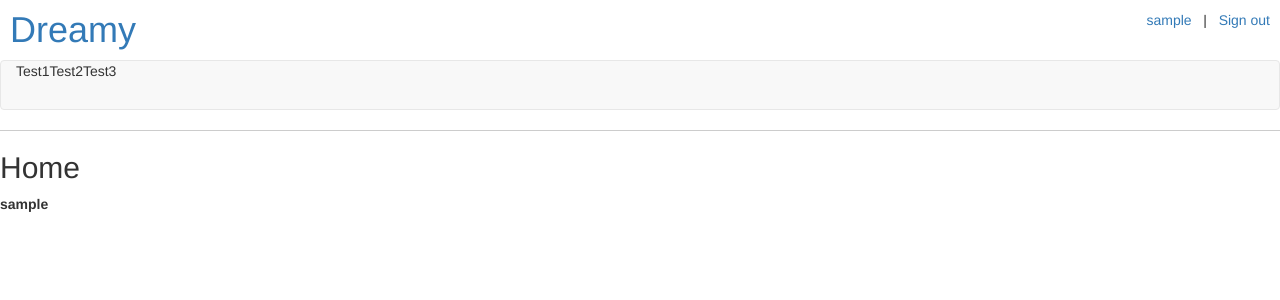
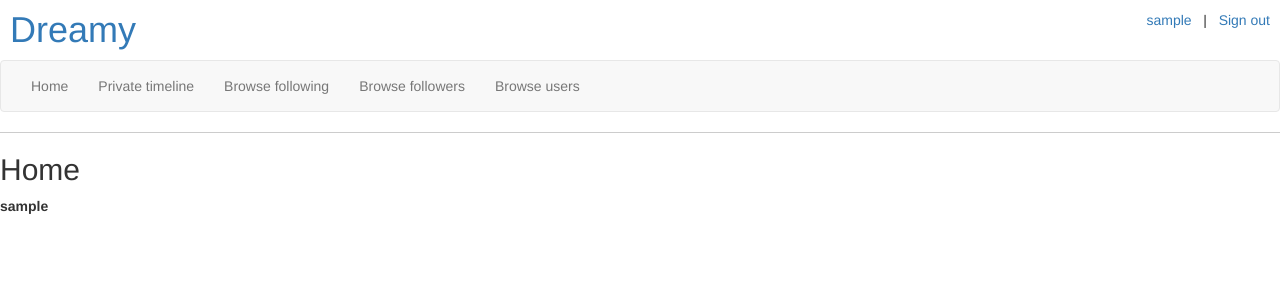
Before and after one commit to LVH-27/dreamy, a Django app: page / in a window 1280 px wide. Shown: the top 300 px of the page. Run offline with Django 3.2, Linux system fonts and the light colour scheme; the visitor is signed in with stand-in values (Sample User, id 1); some libraries are stand-ins or nearby versions.

Commit message:
Added conditional links to navbar

```diff
--- a/templates/dreamy/base.html
+++ b/templates/dreamy/base.html
@@ -1,3 +1,5 @@
+{% load static %}
+
 <html>
   <head>
     <title>Dream Implementation Insta</title>
@@ -26,6 +28,7 @@
             &nbsp; | &nbsp;
           <a href="{% url 'logout' %}">Sign out</a>
         {% else %}
+          <a href="{% url 'register' %}">Register</a>
           <a href="{% url 'login' %}">Sign in</a>
         {% endif %}
       </div>
@@ -37,9 +40,13 @@
     <nav class="navbar navbar-default">
       <div class="container-fluid">
         <ul class="nav navbar-nav">
-          <li>Test1</li>
-          <li>Test2</li>
-          <li>Test3</li>
+          <li><a href="{% url 'home' %}">Home</a></li>
+          {% if request.user.is_authenticated %}
+            <li><a href="{% url 'home' %}">Private timeline</a></li>
+            <li><a href="{% url 'browse_follows' user_id=request.user.id follow='following' %}">Browse following</a></li>
+            <li><a href="{% url 'browse_follows' user_id=request.user.id follow='followers' %}">Browse followers</a></li>
+          {% endif %}
+          <li><a href="{% url 'browse_users' %}">Browse users</a></li>
         </ul>
       </div>
     </nav>
```
